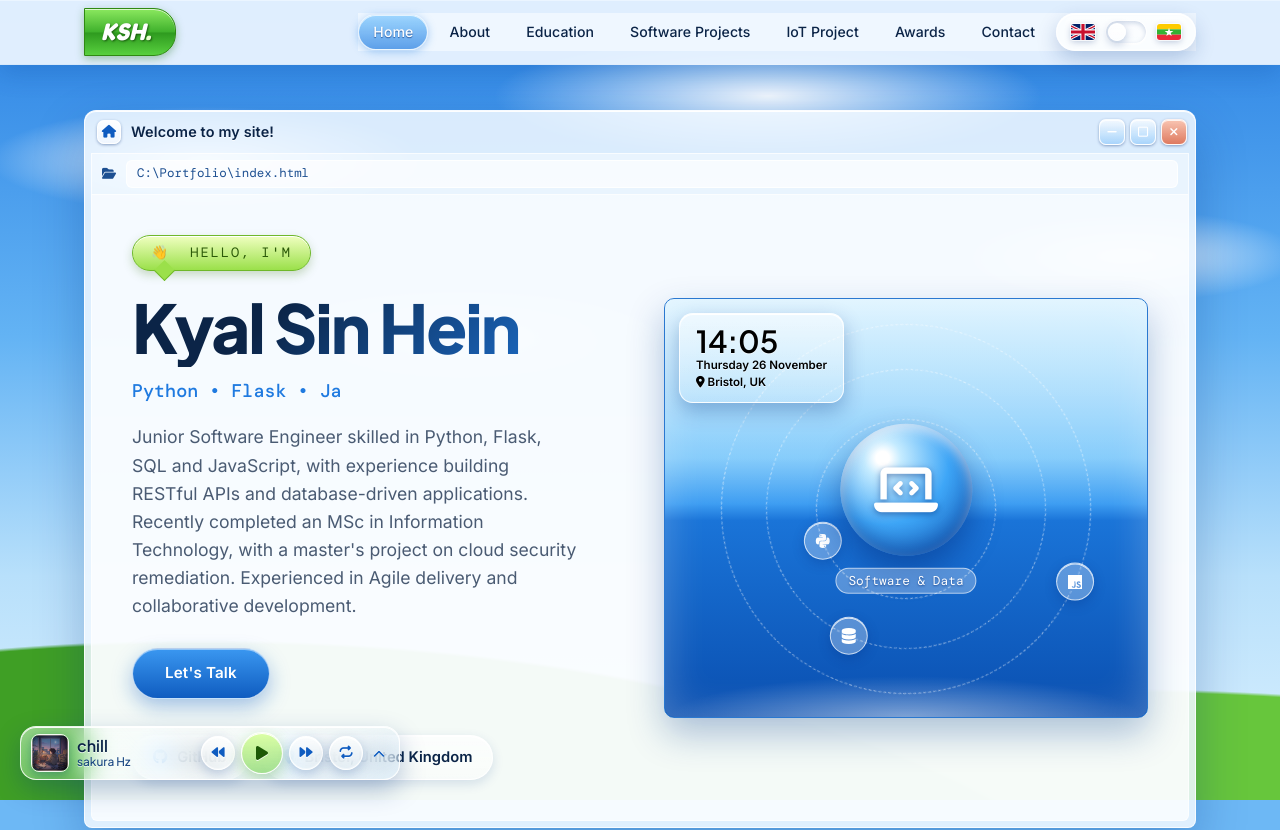
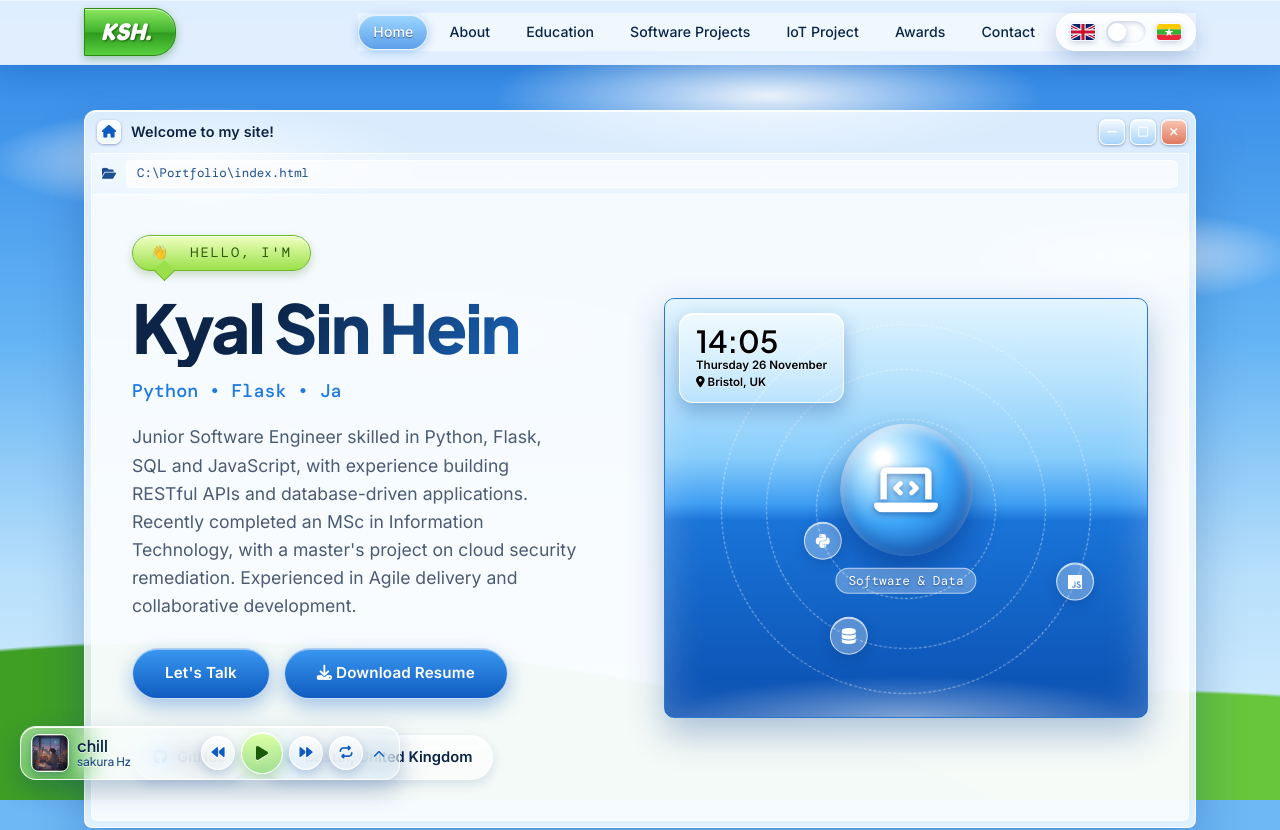
Before and after one commit to kyalsinhein/kyalsinhein-portfolio, a plain HTML site: page index.html in a window 1280 px wide. Shown: the top 830 px of the page. Drawn offline with nearby package versions, Linux system fonts and the light colour scheme; a web font is replaced by a local one.

Commit message:
Add download link for resume in index.html

```diff
--- a/index.html
+++ b/index.html
@@ -758,6 +758,7 @@ html body .lang-switch::before,html body .lang-switch::after{cursor:url("data:[e
         <p class="reveal stagger-3" style="margin-top:16px;" data-i18n="hero_p">Junior Software Engineer skilled in Python, Flask, SQL and JavaScript, with experience building RESTful APIs and database-driven applications. Recently completed an MSc in Information Technology, with a master's project on cloud security remediation. Experienced in Agile delivery and collaborative development.</p>
         <div style="display:flex; gap:14px; flex-wrap:wrap;" class="reveal stagger-4">
           <a href="#contact" class="btn" data-i18n="lets_talk">Let's Talk</a>
+          <a href="Kyal_Sin_Hein_Resume.pdf" class="btn" download="Kyal_Sin_Hein_Resume.pdf"><i class="fas fa-download"></i>&nbsp;Download Resume</a>
         </div>
         <div class="contact-links reveal stagger-5">
           <a href="https://github.com/kyalsinhein" target="_blank" rel="noopener" class="contact-link"><i class="fab fa-github"></i><span>GitHub</span></a>
```
